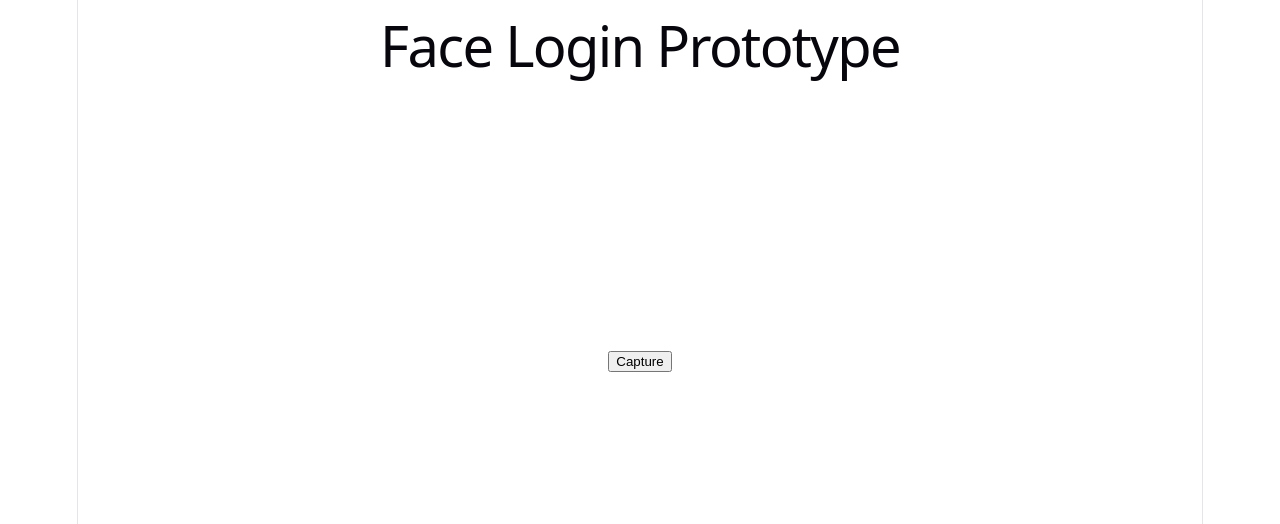
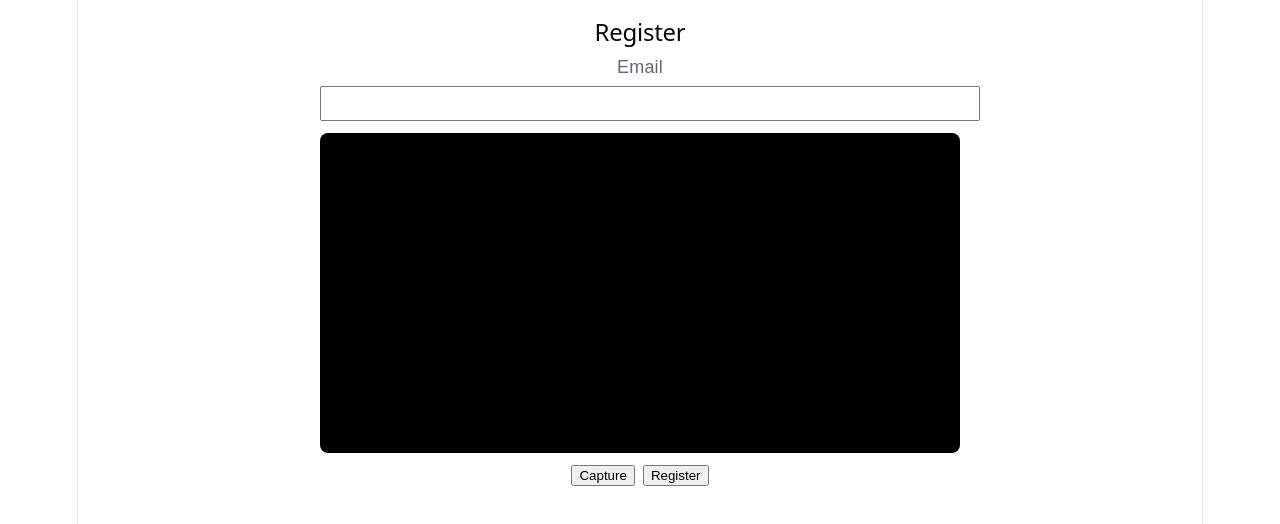
Before and after one commit to Pavantej123/face-auth-prototype, a React (Vite) app in the folder frontend/: page / in a window 1280 px wide. Shown: the top 524 px of the page. Built offline with nearby package versions, Linux system fonts and the light colour scheme; no server answers.

Commit message:
stored registerd images in memory

```diff
--- a/frontend/src/App.tsx
+++ b/frontend/src/App.tsx
@@ -1,12 +1,7 @@
-import CameraCapture from "./components/CameraCapture";
+import Register from "./pages/Register";
 
 function App() {
-  return (
-    <div>
-      <h1>Face Login Prototype</h1>
-      <CameraCapture />
-    </div>
-  );
+  return <Register />;
 }
 
 export default App;
--- a/frontend/src/components/CameraCapture.tsx
+++ b/frontend/src/components/CameraCapture.tsx
@@ -3,19 +3,20 @@ import { useEffect, useRef, useState } from "react";
 export default function CameraCapture() {
   const videoRef = useRef<HTMLVideoElement>(null);
   const [image, setImage] = useState<string>("");
+  const [backendMessage, setBackendMessage] = useState<string>("");
+  const [error, setError] = useState<string>("");
+  const [loading, setLoading] = useState<boolean>(false);
 
   useEffect(() => {
     async function startCamera() {
       try {
-        const stream = await navigator.mediaDevices.getUserMedia({
-          video: true,
-        });
-
+        const stream = await navigator.mediaDevices.getUserMedia({ video: true });
         if (videoRef.current) {
           videoRef.current.srcObject = stream;
         }
-      } catch (error) {
-        console.error("Camera error:", error);
+      } catch (cameraError) {
+        setError("Unable to open the camera. Please allow camera access.");
+        console.error("Camera error:", cameraError);
       }
     }
 
@@ -23,52 +24,89 @@ export default function CameraCapture() {
   }, []);
 
   const captureImage = () => {
-    if (!videoRef.current) return;
+    setError("");
+    setBackendMessage("");
+
+    if (!videoRef.current) {
+      setError("Video feed is not ready yet.");
+      return;
+    }
 
     const canvas = document.createElement("canvas");
     canvas.width = videoRef.current.videoWidth;
     canvas.height = videoRef.current.videoHeight;
 
     const ctx = canvas.getContext("2d");
+    if (!ctx) {
+      setError("Cannot capture the image right now.");
+      return;
+    }
 
-    if (!ctx) return;
-
-    ctx.drawImage(
-      videoRef.current,
-      0,
-      0,
-      canvas.width,
-      canvas.height
-    );
-
+    ctx.drawImage(videoRef.current, 0, 0, canvas.width, canvas.height);
     const imageData = canvas.toDataURL("image/png");
     setImage(imageData);
   };
 
+  const sendToBackend = async () => {
+    setError("");
+    setBackendMessage("");
+
+    if (!image) {
+      setError("Please capture an image before sending.");
+      return;
+    }
+
+    setLoading(true);
+
+    try {
+      const response = await fetch("http://127.0.0.1:8000/upload-face", {
+        method: "POST",
+        headers: {
+          "Content-Type": "application/json",
+        },
+        body: JSON.stringify({ image }),
+      });
+
+      if (!response.ok) {
+        throw new Error(`Server responded with ${response.status}`);
+      }
+
+      const data = await response.json();
+      setBackendMessage(data.message || "Image sent successfully.");
+    } catch (sendError) {
+      setError("Failed to send image to backend.");
+      console.error("Send error:", sendError);
+    } finally {
+      setLoading(false);
+    }
+  };
+
   return (
-    <div>
+    <div style={{ maxWidth: 560, margin: "0 auto", padding: "1rem", fontFamily: "Arial, sans-serif" }}>
       <video
         ref={videoRef}
         autoPlay
         playsInline
-        width="500"
+        width="100%"
+        style={{ borderRadius: 8, backgroundColor: "#000" }}
       />
 
-      <br />
+      <div style={{ marginTop: "1rem" }}>
+        <button onClick={captureImage} style={{ marginRight: "0.75rem" }}>
+          Capture
+        </button>
+        <button onClick={sendToBackend} disabled={loading || !image}>
+          {loading ? "Sending..." : "Send To Backend"}
+        </button>
+      </div>
 
-      <button onClick={captureImage}>
-        Capture
-      </button>
+      {error && <p style={{ color: "red", marginTop: "1rem" }}>{error}</p>}
+      {backendMessage && <p style={{ color: "green", marginTop: "1rem" }}>{backendMessage}</p>}
 
       {image && (
-        <div>
+        <div style={{ marginTop: "1.5rem" }}>
           <h3>Captured Image</h3>
-
-          <img
-            src={image}
-            alt="captured"
-            width="500"
-          />
+          <img src={image} alt="captured" width="100%" style={{ borderRadius: 8 }} />
         </div>
       )}
     </div>
--- /dev/null
+++ b/frontend/src/pages/Register.tsx
@@ -0,0 +1,117 @@
+import React, { useEffect, useRef, useState } from "react";
+
+export default function Register() {
+  const videoRef = useRef<HTMLVideoElement | null>(null);
+  const [email, setEmail] = useState<string>("");
+  const [capturedImage, setCapturedImage] = useState<string>("");
+  const [message, setMessage] = useState<string>("");
+  const [loading, setLoading] = useState<boolean>(false);
+
+  useEffect(() => {
+    let stream: MediaStream | null = null;
+
+    const start = async () => {
+      try {
+        stream = await navigator.mediaDevices.getUserMedia({ video: true });
+        if (videoRef.current) videoRef.current.srcObject = stream;
+      } catch (err) {
+        setMessage("Unable to access camera. Please allow camera permissions.");
+        console.error(err);
+      }
+    };
+
+    start();
+
+    return () => {
+      if (stream) stream.getTracks().forEach((t) => t.stop());
+    };
+  }, []);
+
+  const handleCapture = () => {
+    setMessage("");
+    if (!videoRef.current) return;
+
+    const canvas = document.createElement("canvas");
+    canvas.width = videoRef.current.videoWidth || 640;
+    canvas.height = videoRef.current.videoHeight || 480;
+    const ctx = canvas.getContext("2d");
+    if (!ctx) {
+      setMessage("Unable to capture image.");
+      return;
+    }
+
+    ctx.drawImage(videoRef.current, 0, 0, canvas.width, canvas.height);
+    const dataUrl = canvas.toDataURL("image/png");
+    setCapturedImage(dataUrl);
+  };
+
+  const handleRegister = async () => {
+    setMessage("");
+    if (!email) {
+      setMessage("Please enter an email.");
+      return;
+    }
+    if (!capturedImage) {
+      setMessage("Please capture a face image first.");
+      return;
+    }
+
+    setLoading(true);
+    try {
+      const resp = await fetch("http://127.0.0.1:8000/upload-face", {
+        method: "POST",
+        headers: { "Content-Type": "application/json" },
+        body: JSON.stringify({ email, image: capturedImage }),
+      });
+
+      if (!resp.ok) throw new Error(`Server ${resp.status}`);
+      const data = await resp.json();
+      setMessage(data.message ? `Registered: ${data.message}` : "Registered successfully.");
+    } catch (err) {
+      console.error(err);
+      setMessage("Registration failed. Please try again.");
+    } finally {
+      setLoading(false);
+    }
+  };
+
+  return (
+    <div style={{ maxWidth: 640, margin: "1rem auto", fontFamily: "Arial, sans-serif" }}>
+      <h2>Register</h2>
+
+      <label style={{ display: "block", marginBottom: 8 }}>
+        Email
+        <input
+          type="email"
+          value={email}
+          onChange={(e) => setEmail(e.target.value)}
+          style={{ display: "block", width: "100%", padding: "8px", marginTop: 6 }}
+        />
+      </label>
+
+      <div style={{ marginTop: 12 }}>
+        <div style={{ width: "100%", height: 320, background: "#000", borderRadius: 8, overflow: "hidden" }}>
+          <video ref={videoRef} autoPlay playsInline muted style={{ width: "100%", height: "100%", objectFit: "cover" }} />
+        </div>
+
+        <div style={{ marginTop: 8 }}>
+          <button onClick={handleCapture} style={{ marginRight: 8 }}>
+            Capture
+          </button>
+          <button onClick={handleRegister} disabled={loading}>
+            {loading ? "Registering..." : "Register"}
+          </button>
+        </div>
+      </div>
+
+      {message && <p style={{ marginTop: 12, color: "#111" }}>{message}</p>}
+
+      {capturedImage && (
+        <div style={{ marginTop: 12 }}>
+          <h4>Captured Image</h4>
+          <img src={capturedImage} alt="captured" style={{ width: "100%", borderRadius: 8 }} />
+        </div>
+      )}
+    </div>
+  );
+}
```
Also changed, not shown: 2 other files (tests, documents, lock files or other folders).
